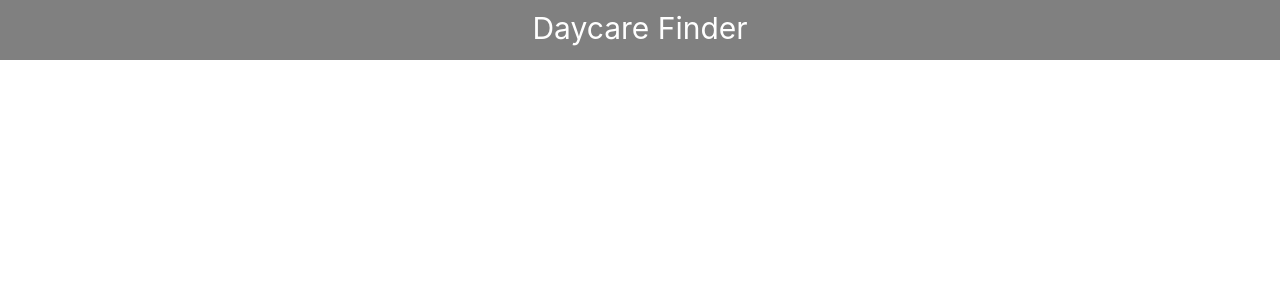
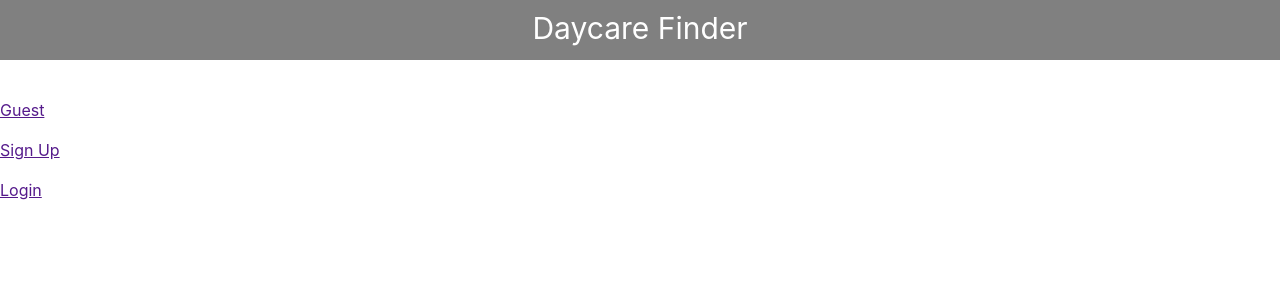
Before and after one commit to makicoding/Daycare-Finder-FrontEnd, a React (Create React App) app: page / in a window 1280 px wide. Shown: the top 300 px of the page. Built offline with nearby package versions, Linux system fonts and the light colour scheme.

Commit message:
buttons added on splash page

```diff
--- a/src/pages/splash.js
+++ b/src/pages/splash.js
@@ -8,11 +8,35 @@ import LogoBar from '../components/logo_bar';
 
 class Splash extends React.Component {
 
+    splashButton1 = () => {
+        console.log("Guest button clicked!")
+    }
+
+    splashButton2 = () => {
+        console.log("Sign Up button clicked!")
+    }
+
+    splashButton3 = () => {
+        console.log("Login button clicked!")
+    }
+
     render() {
         return (
 
             <div>
                 <LogoBar></LogoBar>
+                <br></br>
+                <br></br>
+
+                <div className="splashButtonsContainer">
+                    <Link className="splashButton" onClick={this.splashButton1}>Guest</Link>
+                    <br></br>
+                    <br></br>
+                    <Link className="splashButton" onClick={this.splashButton2}>Sign Up</Link>
+                    <br></br>
+                    <br></br>
+                    <Link className="splashButton" onClick={this.splashButton3}>Login</Link>
+                </div>
 
                 {/* <div className="screenImageContainer">
                     <img className="screenImage" src={"./assets/images/screens_exported_from_sketch_2x_png/HiFi_iPhone_XS_1.png"} alt={"Sketch Screen"} />
```
